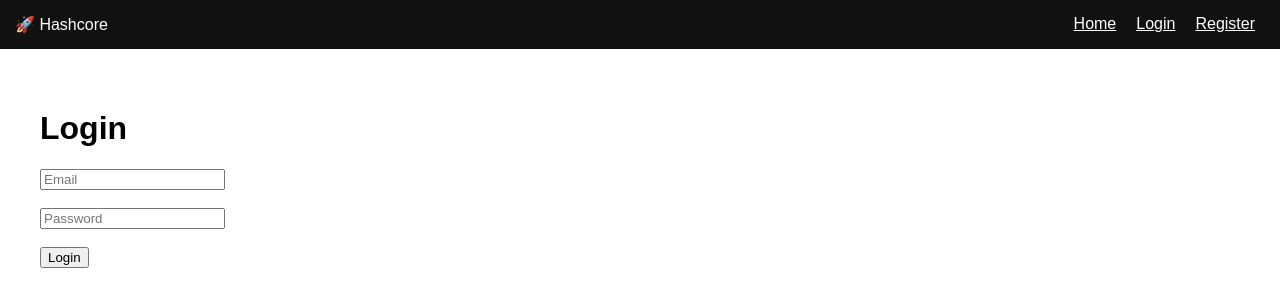
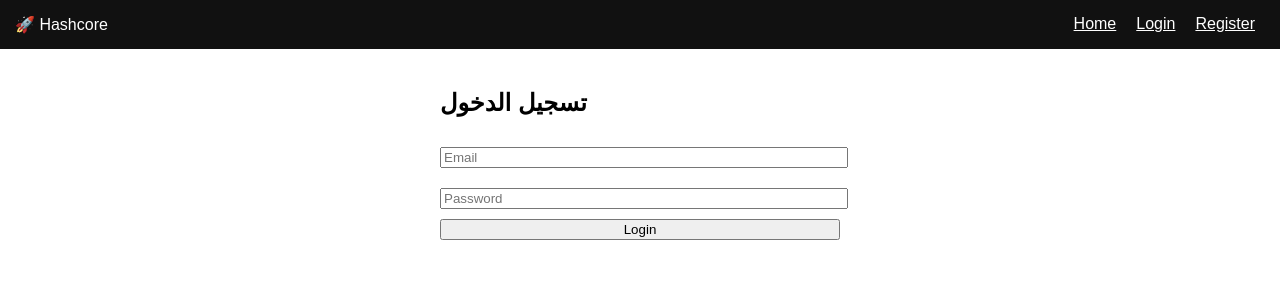
Before and after one commit to ymanthman744-jpg/Hashcore, a Next.js app: page /login in a window 1280 px wide. Shown: the top 306 px of the page. Built offline with nearby package versions, Linux system fonts and the light colour scheme.

Commit message:
Update page.tsx

```diff
--- a/app/login/page.tsx
+++ b/app/login/page.tsx
@@ -1,46 +1,10 @@
-"use client";
-import { useState } from "react";
-
-export default function LoginPage() {
-  const [email, setEmail] = useState("");
-  const [password, setPassword] = useState("");
-
-  const handleLogin = async () => {
-    const res = await fetch("/api/login", {
-      method: "POST",
-      body: JSON.stringify({ email, password }),
-    });
-
-    const data = await res.json();
-
-    if (data.success) {
-      alert("Login successful");
-    } else {
-      alert(data.error);
-    }
-  };
-
+export default function Login() {
   return (
-    <div style={{ padding: 20 }}>
-      <h1>Login</h1>
-
-      <input
-        type="email"
-        placeholder="Email"
-        onChange={(e) => setEmail(e.target.value)}
-      />
-
-      <br /><br />
-
-      <input
-        type="password"
-        placeholder="Password"
-        onChange={(e) => setPassword(e.target.value)}
-      />
-
-      <br /><br />
-
-      <button onClick={handleLogin}>Login</button>
+    <div style={{ maxWidth: "400px", margin: "auto" }}>
+      <h2>تسجيل الدخول</h2>
+      <input placeholder="Email" style={{ width: "100%", margin: "10px 0" }} />
+      <input placeholder="Password" type="password" style={{ width: "100%", margin: "10px 0" }} />
+      <button style={{ width: "100%" }}>Login</button>
     </div>
   );
 }
```
